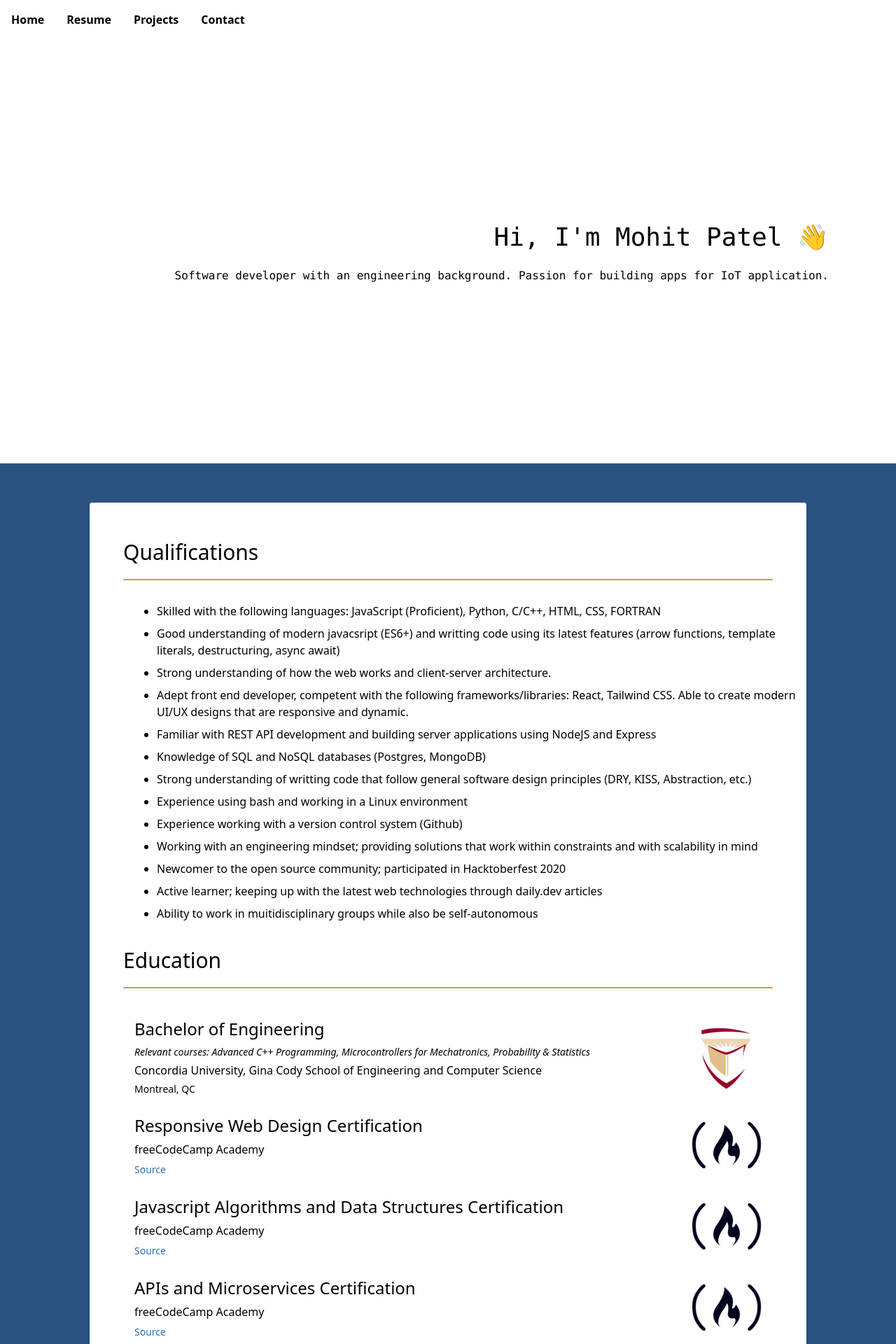
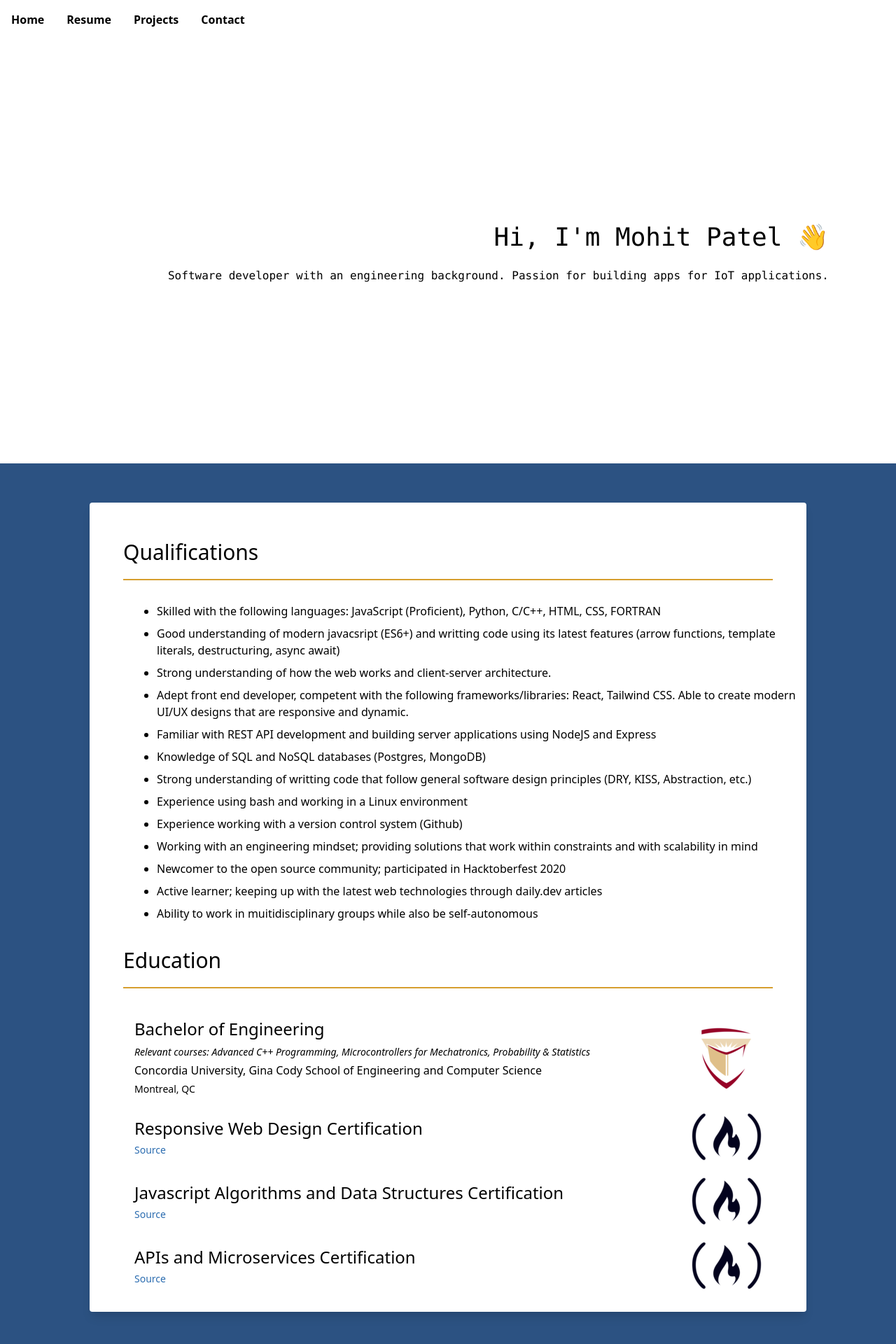
Before and after one commit to mo-pat/web-portfolio, a React (Create React App) app: page / in a window 1280 px wide. Shown: the top 1920 px of the page at 70% size. Built offline with nearby package versions, Linux system fonts and the light colour scheme.

Commit message:
update description

```diff
--- a/src/component/About.js
+++ b/src/component/About.js
@@ -7,7 +7,7 @@ export const About = () => {
         Hi, I'm Mohit Patel 👋
       </div>
       <div className="my-4 px-12 md:px-24">
-        Software developer with an engineering background. Passion for building apps for IoT application.
+        Software developer with an engineering background. Passion for building apps for IoT applications.
       </div>
     </div>
   )
--- a/src/component/Education.js
+++ b/src/component/Education.js
@@ -22,7 +22,6 @@ export const Education = (props) => {
         {/*header-description*/}
         <div>
           <header className="font-medium text-2xl">Responsive Web Design Certification</header>
-          <p className="text-base font-normal my-1">freeCodeCamp Academy</p>
           <a href="https://www.freecodecamp.org/certification/fccf2408620-13c2-464d-b69a-e93d6248b1ee/responsive-web-design" target="_blank" className="text-blue-700 hover:text-blue-400 text-sm">Source</a>
         </div>
         <div>
@@ -34,7 +33,6 @@ export const Education = (props) => {
         {/*header-description*/}
         <div>
           <header className="font-medium text-2xl">Javascript Algorithms and Data Structures Certification</header>
-          <p className="text-base font-normal my-1">freeCodeCamp Academy</p>
           <a href="https://www.freecodecamp.org/certification/fccf2408620-13c2-464d-b69a-e93d6248b1ee/javascript-algorithms-and-data-structures" target="_blank" className="text-blue-700 hover:text-blue-400 text-sm">Source</a>
         </div>
         <div>
@@ -46,7 +44,6 @@ export const Education = (props) => {
         {/*header-description*/}
         <div>
           <header className="font-medium text-2xl">APIs and Microservices Certification</header>
-          <p className="text-base font-normal my-1">freeCodeCamp Academy</p>
           <a href="https://www.freecodecamp.org/certification/fccf2408620-13c2-464d-b69a-e93d6248b1ee/apis-and-microservices" target="_blank" className="text-blue-700 hover:text-blue-400 text-sm">Source</a>
         </div>
         <div>
```
